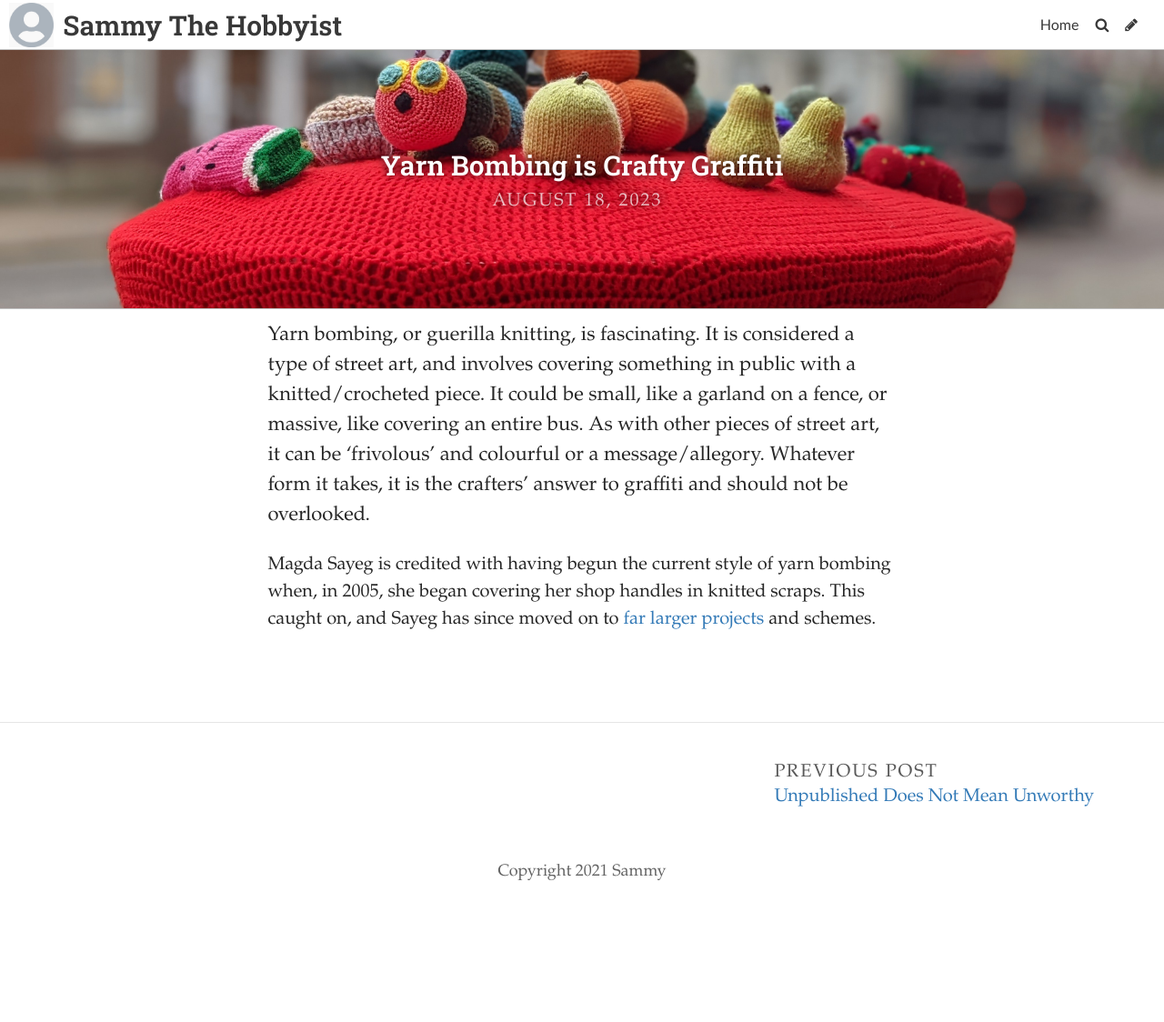
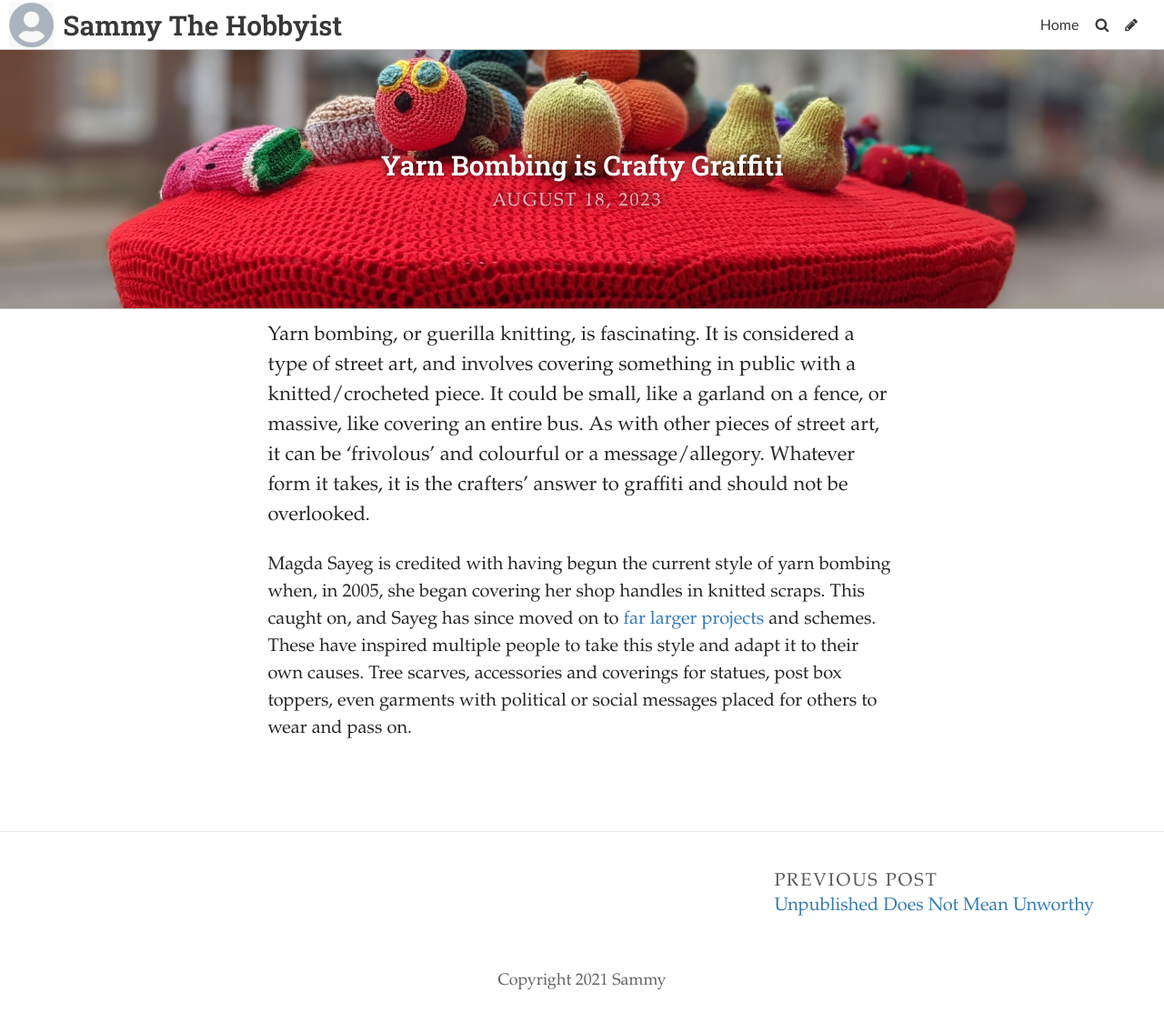
Before and after one commit to SammySpinsAYarn/Blog, a Jekyll site: the page built from _posts/2023-08-12-yarn-bombing-is-crafty-graffiti.md, in a window 1280 px wide. Shown: the whole page at 91% size. Built offline with Jekyll 4.4.1, drawn with Linux system fonts in a browser that asks for light colours; some web fonts are replaced; before the commit the page ends 1004 px from its top, so only the background shows below that.

Commit message:
Update Post “2023-08-12-yarn-bombing-is-crafty-graffiti”

```diff
--- a/_posts/2023-08-12-yarn-bombing-is-crafty-graffiti.md
+++ b/_posts/2023-08-12-yarn-bombing-is-crafty-graffiti.md
@@ -8,4 +8,4 @@ comments: false
 ---
 Y﻿arn bombing, or guerilla knitting, is fascinating. It is considered a type of street art, and involves covering something in public with a knitted/crocheted piece. It could be small, like a garland on a fence, or massive, like covering an entire bus. As with other pieces of street art, it can be 'frivolous' and colourful or a message/allegory. Whatever form it takes, it is the crafters' answer to graffiti and should not be overlooked.
 
-M﻿agda Sayeg is credited with having begun the current style of yarn bombing when, in 2005, she began covering her shop handles in knitted scraps. This caught on, and Sayeg has since moved on to [far larger projects](https://www.ted.com/talks/magda_sayeg_how_yarn_bombing_grew_into_a_worldwide_movement) and schemes.
+M﻿agda Sayeg is credited with having begun the current style of yarn bombing when, in 2005, she began covering her shop handles in knitted scraps. This caught on, and Sayeg has since moved on to [far larger projects](https://www.ted.com/talks/magda_sayeg_how_yarn_bombing_grew_into_a_worldwide_movement) and schemes. These have inspired multiple people to take this style and adapt it to their own causes. Tree scarves, accessories and coverings for statues, post box toppers, even garments with political or social messages placed for others to wear and pass on.
```
